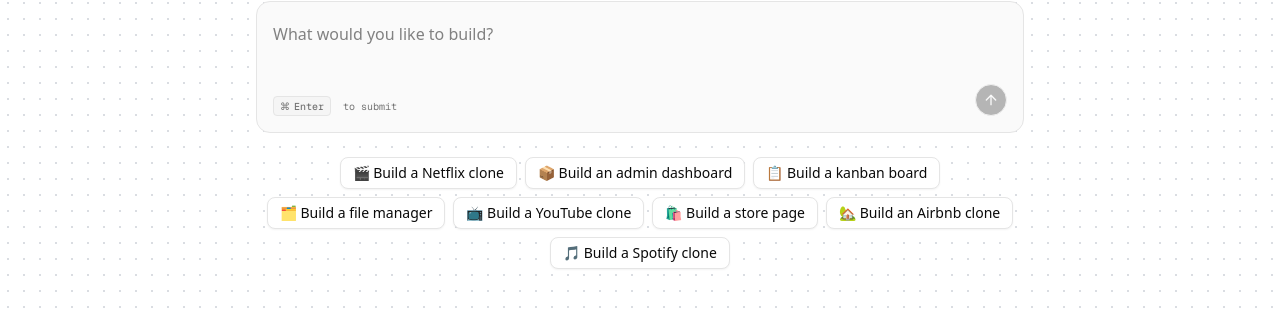
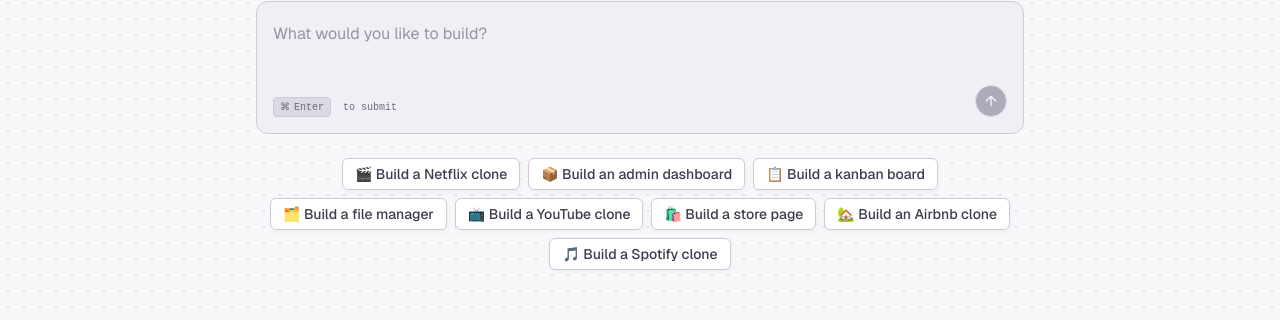
Before and after one commit to WinnardArthur/LinqVibe, a Next.js app: page / in a window 1280 px wide. Shown: the part 325-645 px from the top of the page. Built offline with nearby package versions, Linux system fonts and the light colour scheme; no server answers.

Commit message:
apply new theme

```diff
--- a/src/app/globals.css
+++ b/src/app/globals.css
@@ -3,7 +3,7 @@
 
 @custom-variant dark (&:is(.dark *));
 
-@theme inline {
+/* @theme inline {
   --color-background: var(--background);
   --color-foreground: var(--foreground);
   --font-sans: var(--font-geist-sans);
@@ -110,6 +110,167 @@
   --sidebar-accent-foreground: oklch(0.985 0 0);
   --sidebar-border: oklch(1 0 0 / 10%);
   --sidebar-ring: oklch(0.556 0 0);
+} */
+
+:root {
+  --background: oklch(0.9777 0.0041 301.4256);
+  --foreground: oklch(0.3651 0.0325 287.0807);
+  --card: oklch(1.0000 0 0);
+  --card-foreground: oklch(0.3651 0.0325 287.0807);
+  --popover: oklch(1.0000 0 0);
+  --popover-foreground: oklch(0.3651 0.0325 287.0807);
+  --primary: oklch(0.6104 0.0767 299.7335);
+  --primary-foreground: oklch(0.9777 0.0041 301.4256);
+  --secondary: oklch(0.8957 0.0265 300.2416);
+  --secondary-foreground: oklch(0.3651 0.0325 287.0807);
+  --muted: oklch(0.8906 0.0139 299.7754);
+  --muted-foreground: oklch(0.5288 0.0375 290.7895);
+  --accent: oklch(0.7889 0.0802 359.9375);
+  --accent-foreground: oklch(0.3394 0.0441 1.7583);
+  --destructive: oklch(0.6332 0.1578 22.6734);
+  --destructive-foreground: oklch(0.9777 0.0041 301.4256);
+  --border: oklch(0.8447 0.0226 300.1421);
+  --input: oklch(0.9329 0.0124 301.2783);
+  --ring: oklch(0.6104 0.0767 299.7335);
+  --chart-1: oklch(0.6104 0.0767 299.7335);
+  --chart-2: oklch(0.7889 0.0802 359.9375);
+  --chart-3: oklch(0.7321 0.0749 169.8670);
+  --chart-4: oklch(0.8540 0.0882 76.8292);
+  --chart-5: oklch(0.7857 0.0645 258.0839);
+  --sidebar: oklch(0.9554 0.0082 301.3541);
+  --sidebar-foreground: oklch(0.3651 0.0325 287.0807);
+  --sidebar-primary: oklch(0.6104 0.0767 299.7335);
+  --sidebar-primary-foreground: oklch(0.9777 0.0041 301.4256);
+  --sidebar-accent: oklch(0.7889 0.0802 359.9375);
+  --sidebar-accent-foreground: oklch(0.3394 0.0441 1.7583);
+  --sidebar-border: oklch(0.8719 0.0198 302.1690);
+  --sidebar-ring: oklch(0.6104 0.0767 299.7335);
+  --font-sans: Geist, sans-serif;
+  --font-serif: "Lora", Georgia, serif;
+  --font-mono: "Fira Code", "Courier New", monospace;
+  --radius: 0.5rem;
+  --shadow-x: 1px;
+  --shadow-y: 2px;
+  --shadow-blur: 5px;
+  --shadow-spread: 1px;
+  --shadow-opacity: 0.06;
+  --shadow-color: hsl(0 0% 0%);
+  --shadow-2xs: 1px 2px 5px 1px hsl(0 0% 0% / 0.03);
+  --shadow-xs: 1px 2px 5px 1px hsl(0 0% 0% / 0.03);
+  --shadow-sm: 1px 2px 5px 1px hsl(0 0% 0% / 0.06), 1px 1px 2px 0px hsl(0 0% 0% / 0.06);
+  --shadow: 1px 2px 5px 1px hsl(0 0% 0% / 0.06), 1px 1px 2px 0px hsl(0 0% 0% / 0.06);
+  --shadow-md: 1px 2px 5px 1px hsl(0 0% 0% / 0.06), 1px 2px 4px 0px hsl(0 0% 0% / 0.06);
+  --shadow-lg: 1px 2px 5px 1px hsl(0 0% 0% / 0.06), 1px 4px 6px 0px hsl(0 0% 0% / 0.06);
+  --shadow-xl: 1px 2px 5px 1px hsl(0 0% 0% / 0.06), 1px 8px 10px 0px hsl(0 0% 0% / 0.06);
+  --shadow-2xl: 1px 2px 5px 1px hsl(0 0% 0% / 0.15);
+  --tracking-normal: 0em;
+  --spacing: 0.25rem;
+}
+
+.dark {
+  --background: oklch(0.2166 0.0215 292.8474);
+  --foreground: oklch(0.9053 0.0245 293.5570);
+  --card: oklch(0.2544 0.0301 292.7315);
+  --card-foreground: oklch(0.9053 0.0245 293.5570);
+  --popover: oklch(0.2544 0.0301 292.7315);
+  --popover-foreground: oklch(0.9053 0.0245 293.5570);
+  --primary: oklch(0.7058 0.0777 302.0489);
+  --primary-foreground: oklch(0.2166 0.0215 292.8474);
+  --secondary: oklch(0.4604 0.0472 295.5578);
+  --secondary-foreground: oklch(0.9053 0.0245 293.5570);
+  --muted: oklch(0.2560 0.0320 294.8380);
+  --muted-foreground: oklch(0.6974 0.0282 300.0614);
+  --accent: oklch(0.3181 0.0321 308.6149);
+  --accent-foreground: oklch(0.8391 0.0692 2.6681);
+  --destructive: oklch(0.6875 0.1420 21.4566);
+  --destructive-foreground: oklch(0.2166 0.0215 292.8474);
+  --border: oklch(0.3063 0.0359 293.3367);
+  --input: oklch(0.2847 0.0346 291.2726);
+  --ring: oklch(0.7058 0.0777 302.0489);
+  --chart-1: oklch(0.7058 0.0777 302.0489);
+  --chart-2: oklch(0.8391 0.0692 2.6681);
+  --chart-3: oklch(0.7321 0.0749 169.8670);
+  --chart-4: oklch(0.8540 0.0882 76.8292);
+  --chart-5: oklch(0.7857 0.0645 258.0839);
+  --sidebar: oklch(0.1985 0.0200 293.6639);
+  --sidebar-foreground: oklch(0.9053 0.0245 293.5570);
+  --sidebar-primary: oklch(0.7058 0.0777 302.0489);
+  --sidebar-primary-foreground: oklch(0.2166 0.0215 292.8474);
+  --sidebar-accent: oklch(0.3181 0.0321 308.6149);
+  --sidebar-accent-foreground: oklch(0.8391 0.0692 2.6681);
+  --sidebar-border: oklch(0.2847 0.0346 291.2726);
+  --sidebar-ring: oklch(0.7058 0.0777 302.0489);
+  --font-sans: Geist, sans-serif;
+  --font-serif: "Lora", Georgia, serif;
+  --font-mono: "Fira Code", "Courier New", monospace;
+  --radius: 0.5rem;
+  --shadow-x: 1px;
+  --shadow-y: 2px;
+  --shadow-blur: 5px;
+  --shadow-spread: 1px;
+  --shadow-opacity: 0.06;
+  --shadow-color: hsl(0 0% 0%);
+  --shadow-2xs: 1px 2px 5px 1px hsl(0 0% 0% / 0.03);
+  --shadow-xs: 1px 2px 5px 1px hsl(0 0% 0% / 0.03);
+  --shadow-sm: 1px 2px 5px 1px hsl(0 0% 0% / 0.06), 1px 1px 2px 0px hsl(0 0% 0% / 0.06);
+  --shadow: 1px 2px 5px 1px hsl(0 0% 0% / 0.06), 1px 1px 2px 0px hsl(0 0% 0% / 0.06);
+  --shadow-md: 1px 2px 5px 1px hsl(0 0% 0% / 0.06), 1px 2px 4px 0px hsl(0 0% 0% / 0.06);
+  --shadow-lg: 1px 2px 5px 1px hsl(0 0% 0% / 0.06), 1px 4px 6px 0px hsl(0 0% 0% / 0.06);
+  --shadow-xl: 1px 2px 5px 1px hsl(0 0% 0% / 0.06), 1px 8px 10px 0px hsl(0 0% 0% / 0.06);
+  --shadow-2xl: 1px 2px 5px 1px hsl(0 0% 0% / 0.15);
+}
+
+@theme inline {
+  --color-background: var(--background);
+  --color-foreground: var(--foreground);
+  --color-card: var(--card);
+  --color-card-foreground: var(--card-foreground);
+  --color-popover: var(--popover);
+  --color-popover-foreground: var(--popover-foreground);
+  --color-primary: var(--primary);
+  --color-primary-foreground: var(--primary-foreground);
+  --color-secondary: var(--secondary);
+  --color-secondary-foreground: var(--secondary-foreground);
+  --color-muted: var(--muted);
+  --color-muted-foreground: var(--muted-foreground);
+  --color-accent: var(--accent);
+  --color-accent-foreground: var(--accent-foreground);
+  --color-destructive: var(--destructive);
+  --color-destructive-foreground: var(--destructive-foreground);
+  --color-border: var(--border);
+  --color-input: var(--input);
+  --color-ring: var(--ring);
+  --color-chart-1: var(--chart-1);
+  --color-chart-2: var(--chart-2);
+  --color-chart-3: var(--chart-3);
+  --color-chart-4: var(--chart-4);
+  --color-chart-5: var(--chart-5);
+  --color-sidebar: var(--sidebar);
+  --color-sidebar-foreground: var(--sidebar-foreground);
+  --color-sidebar-primary: var(--sidebar-primary);
+  --color-sidebar-primary-foreground: var(--sidebar-primary-foreground);
+  --color-sidebar-accent: var(--sidebar-accent);
+  --color-sidebar-accent-foreground: var(--sidebar-accent-foreground);
+  --color-sidebar-border: var(--sidebar-border);
+  --color-sidebar-ring: var(--sidebar-ring);
+
+  --font-sans: var(--font-sans);
+  --font-mono: var(--font-mono);
+  --font-serif: var(--font-serif);
+
+  --radius-sm: calc(var(--radius) - 4px);
+  --radius-md: calc(var(--radius) - 2px);
+  --radius-lg: var(--radius);
+  --radius-xl: calc(var(--radius) + 4px);
+
+  --shadow-2xs: var(--shadow-2xs);
+  --shadow-xs: var(--shadow-xs);
+  --shadow-sm: var(--shadow-sm);
+  --shadow: var(--shadow);
+  --shadow-md: var(--shadow-md);
+  --shadow-lg: var(--shadow-lg);
+  --shadow-xl: var(--shadow-xl);
+  --shadow-2xl: var(--shadow-2xl);
 }
 
 @layer base {
@@ -119,4 +280,7 @@
   body {
     @apply bg-background text-foreground;
   }
+  button:not([disabled]),[role="button"]:not([disabled]) {
+    cursor: pointer;
+  }
 }
--- a/src/components/ui/button.tsx
+++ b/src/components/ui/button.tsx
@@ -19,6 +19,7 @@
         ghost:
           "hover:bg-accent hover:text-accent-foreground dark:hover:bg-accent/50",
         link: "text-primary underline-offset-4 hover:underline",
+        tertiary: "bg-primary/25 dark:bg-primary/30 text-primary shadow-xs hover:bg-primary/20 dark:hover:bg-primary/25"
       },
       size: {
         default: "h-9 px-4 py-2 has-[>svg]:px-3",
--- a/src/modules/projects/ui/views/project-view.tsx
+++ b/src/modules/projects/ui/views/project-view.tsx
@@ -68,7 +68,7 @@
               </TabsList>
 
               <div className="ml-auto flex items-center gap-x-2">
-                <Button asChild size="sm" variant="default">
+                <Button asChild size="sm" variant="tertiary">
                   <Link href="/pricing">
                     <CrownIcon /> Upgrade
                   </Link>
```
